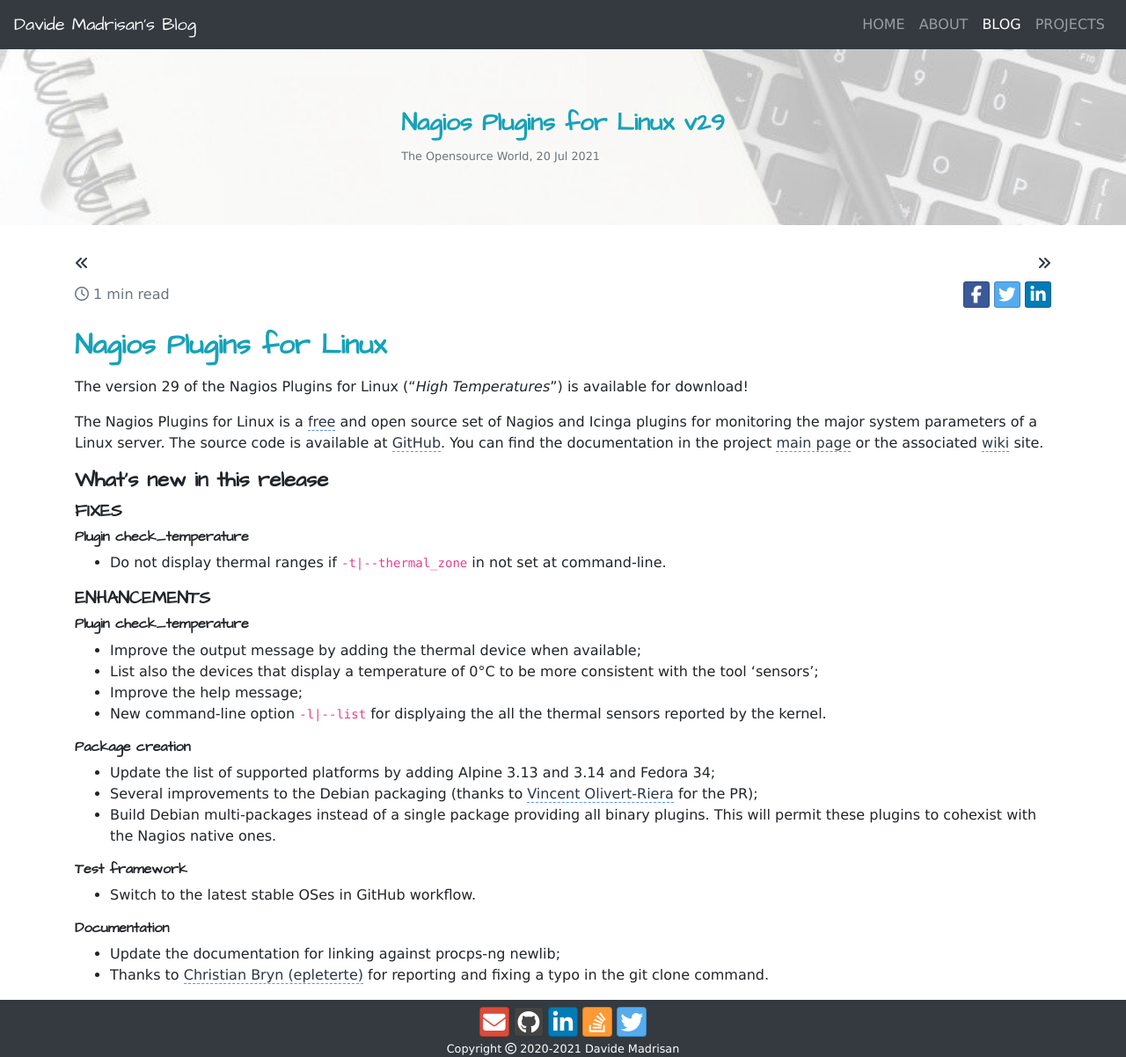
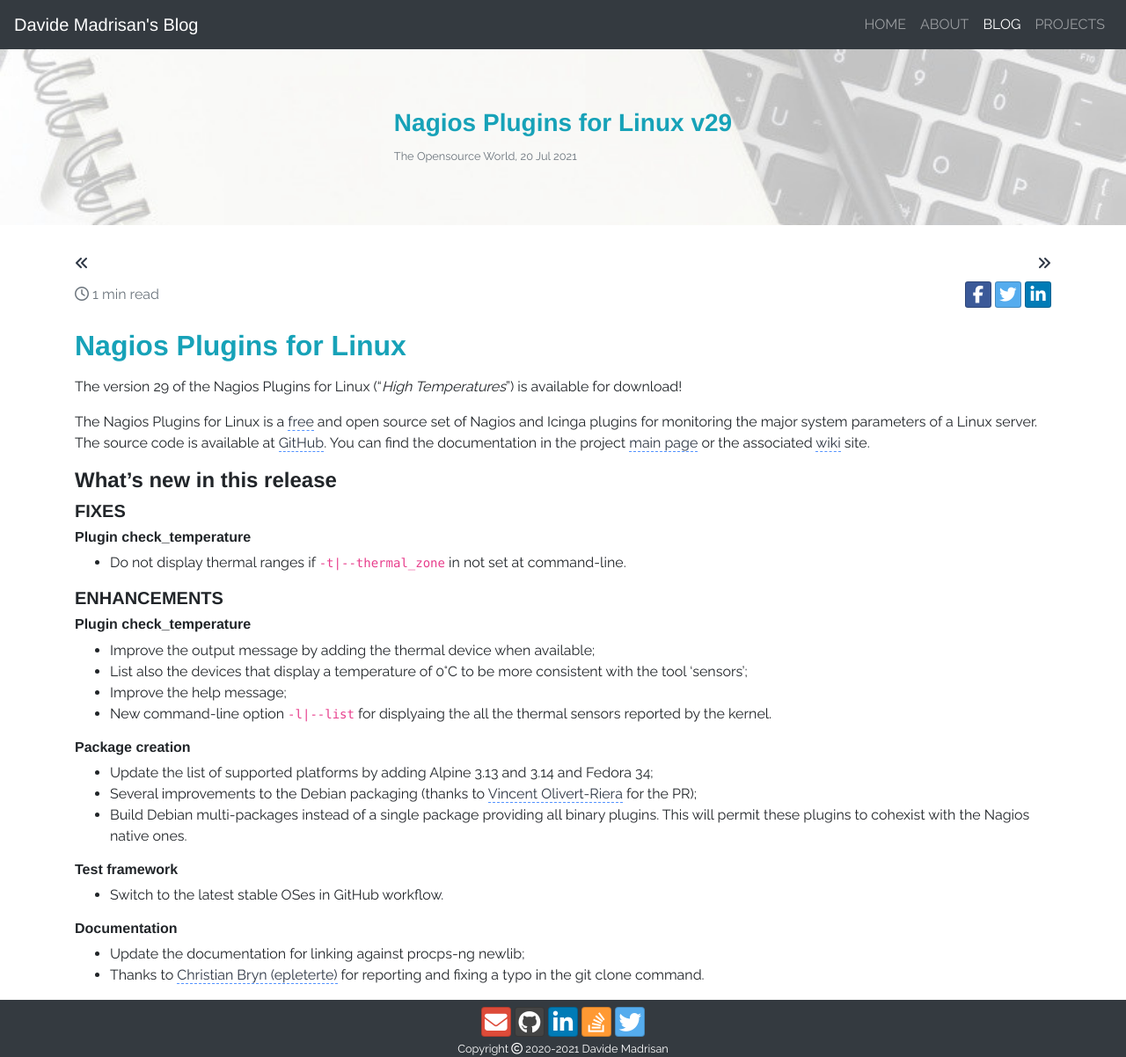
Before and after one commit to madrisan/madrisan.github.io, a Jekyll site: the page built from _posts/2021-07-20-nagios-plugins-linux-v29.md, in a window 1280 px wide and 1202 px high. Shown: the whole window at 88% size. Built offline with Jekyll 4.4.1, drawn with Linux system fonts in a browser that asks for light colours; nearby versions of some CDN libraries; some web fonts are replaced; comment, search, counter and statistics services are not loaded.

Commit message:
Switch to Raleway and Averia Libre google fonts
Signed-off-by: Davide Madrisan <davide.madrisan@gmail.com>

```diff
--- a/assets/css/main.css
+++ b/assets/css/main.css
@@ -1,10 +1,11 @@
-@import url('https://fonts.googleapis.com/css?family=Architects+Daughter');
 @import url('https://fonts.googleapis.com/css?family=Permanent+Marker');
+@import url('https://fonts.googleapis.com/css?family=Raleway');
+@import url('https://fonts.googleapis.com/css?family=Averia+Libre');
 /* @import "highlight-github.css"; */
 @import "highlight-monokai.css";
 
 body {
-    font-family: "Verdana", "Geneva", "sans-serif";
+    font-family: 'Raleway', 'Verdana', 'Geneva', 'sans-serif';
 }
 
 body, wrapper {
@@ -13,7 +14,7 @@ body, wrapper {
 
 h1, h2, h3, h4, h5, h6 {
     font-weight: bold;
-    font-family: 'Architects Daughter', 'Helvetica Neue', Helvetica, Arial, serif;
+    font-family: 'Averia Libre', 'Helvetica Neue', Helvetica, Arial, serif;
 }
 
 a.anchor-plain {
@@ -168,10 +169,10 @@ nav a {
 }
 .jumbotron-404 h1,
 .jumbotron-404 h3 {
-    font-family: 'Architects Daughter', 'Helvetica Neue', Helvetica, Arial, serif;
+    font-family: 'Averia Libre', 'Helvetica Neue', Helvetica, Arial, serif;
 }
 
 .navbar-brand {
-    font-family: 'Architects Daughter', 'Helvetica Neue', Helvetica, Arial, serif;
+    font-family: 'Averia Libre', 'Helvetica Neue', Helvetica, Arial, serif;
     font-weight: normal;
 }
```
